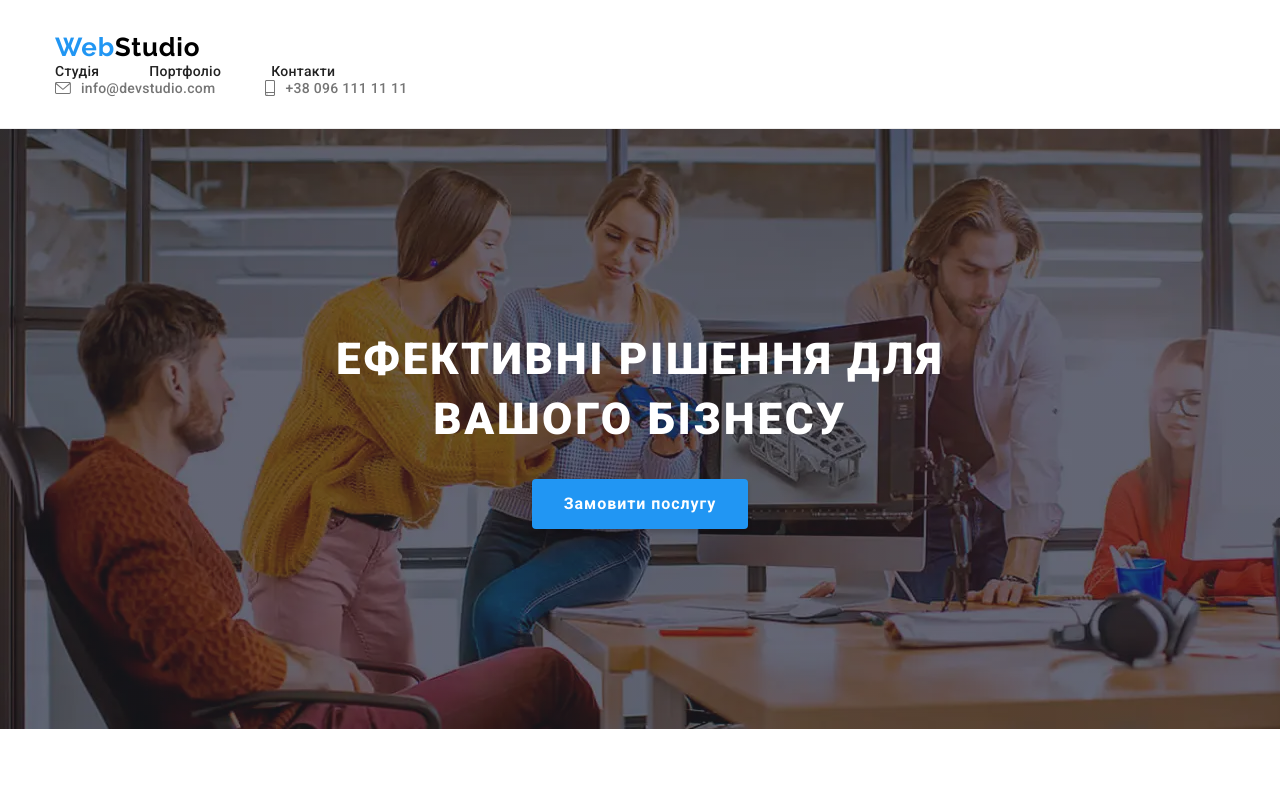
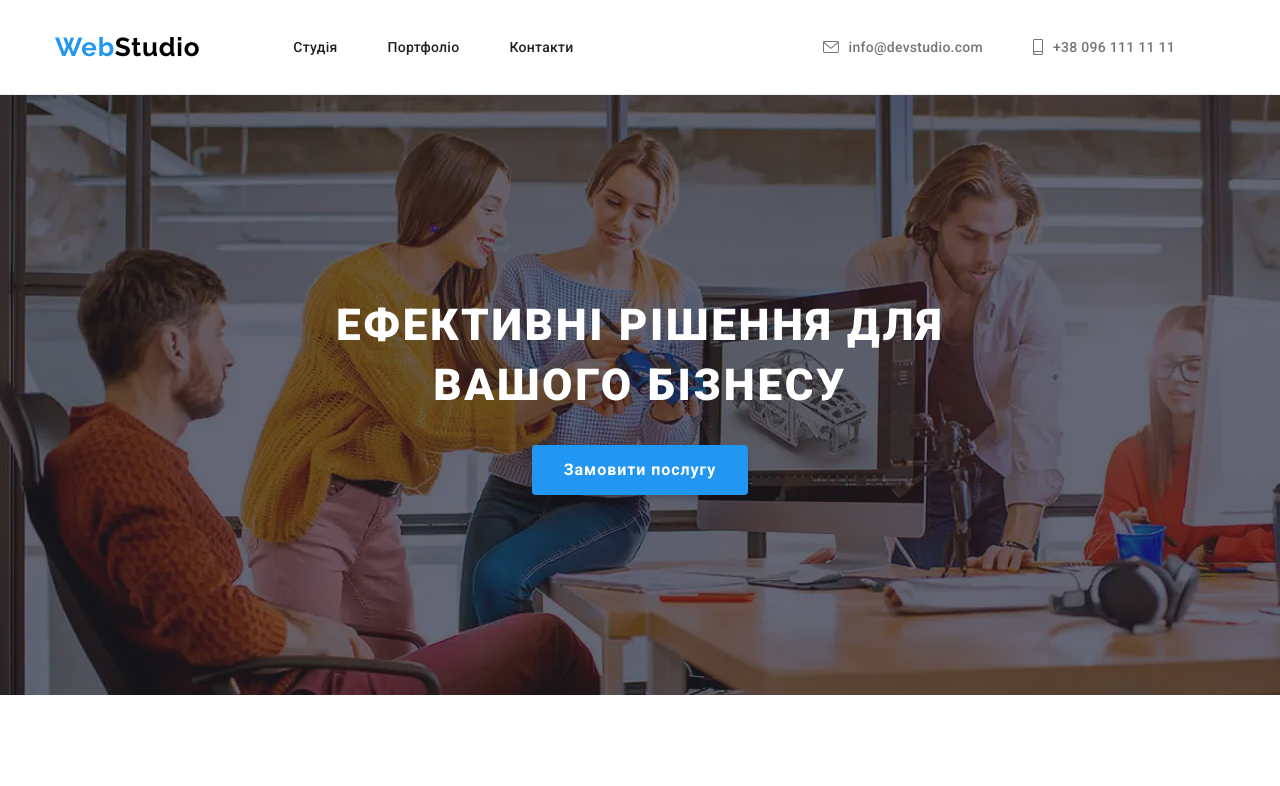
Before and after one commit to roman3857/WebStudio-SCSS, a plain HTML site: page index.html in a window 1280 px wide. Shown: the top 786 px of the page. Drawn offline with nearby package versions, Linux system fonts and the light colour scheme.

Commit message:
create scss 1/2

```diff
--- a/scss/components/_header.scss
+++ b/scss/components/_header.scss
@@ -3,6 +3,12 @@
     border-bottom: solid 1px #ececec;
     padding-bottom: 32px;
 }
+
+.header-container {
+display: flex;
+}
+
+
 
 .header-title {
     color: #2196f3;
```
Also changed, not shown: css/style.css, css/style.min.css, 2 other files.
